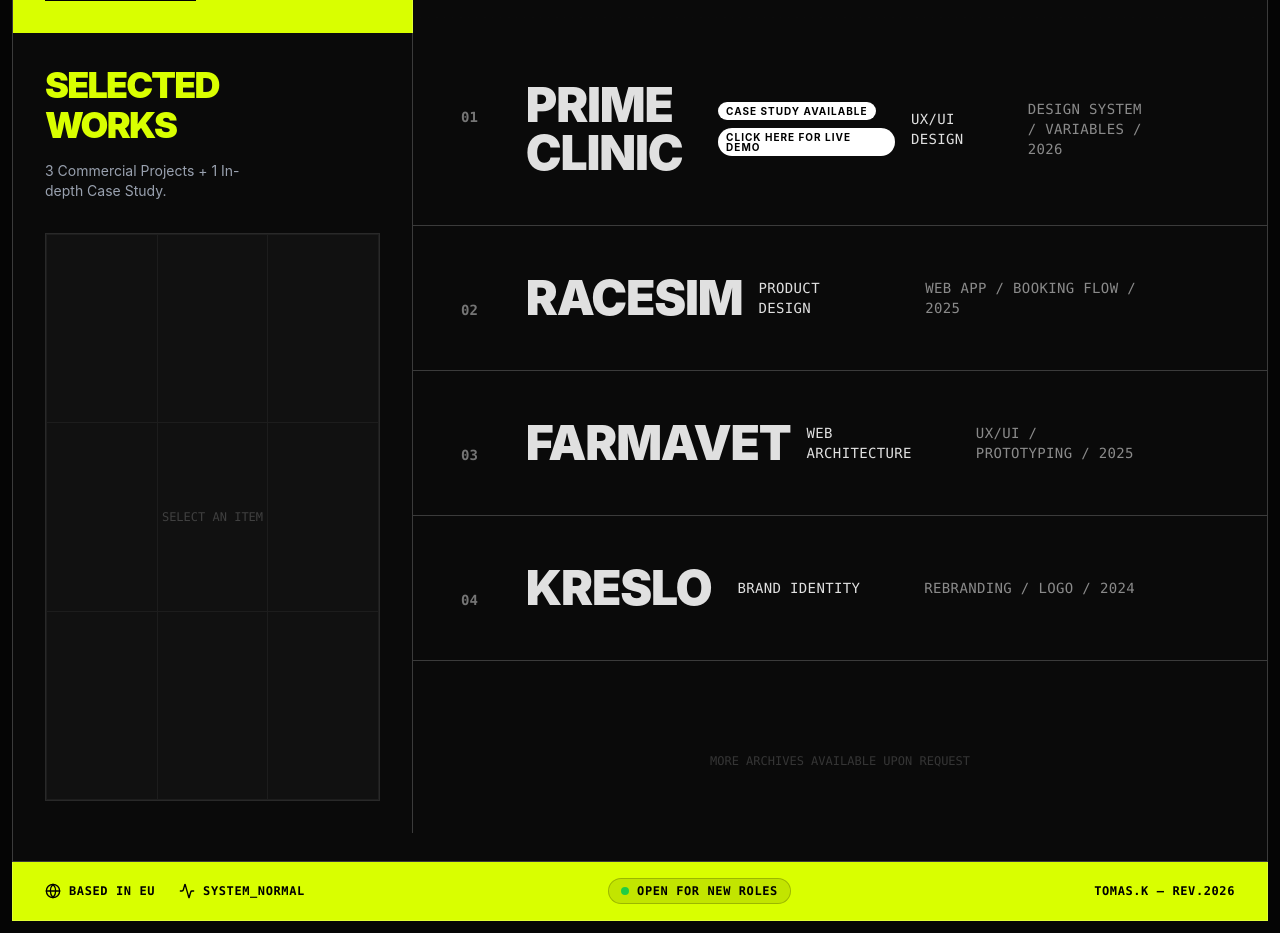
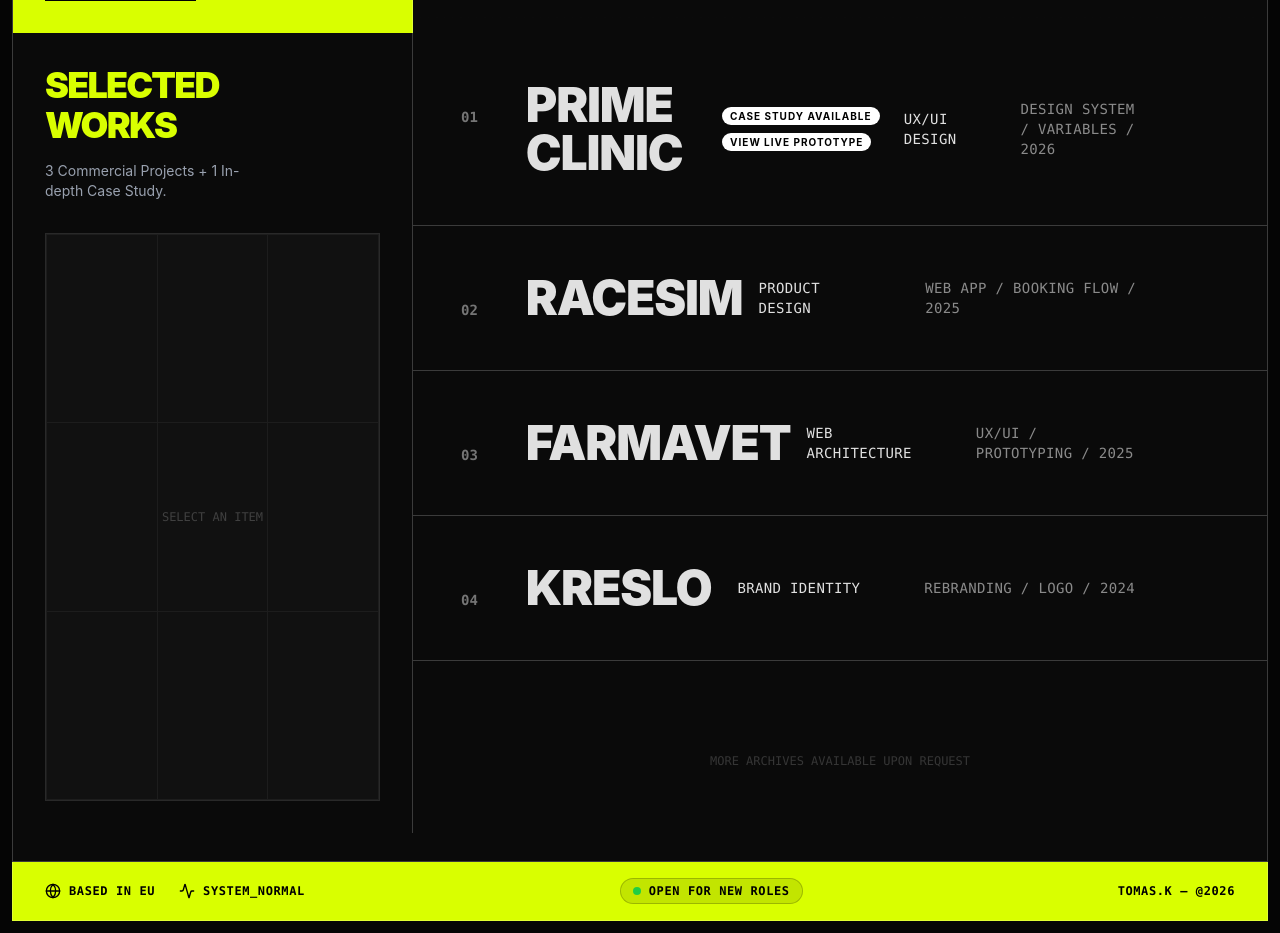
Before and after one commit to TomasKvndr/UX-Portfolio, a React (Vite) app: page / in a window 1280 px wide. Shown: the part 380-1313 px from the top of the page. Built offline with nearby package versions, Linux system fonts and the light colour scheme.

Commit message:
erase link on whole project prime div

```diff
--- a/src/app/components/SkaterPortfolio.tsx
+++ b/src/app/components/SkaterPortfolio.tsx
@@ -37,7 +37,7 @@ const PROJECTS = [
     year: "2026",
     desc: "Comprehensive design system for medical clinics.",
     img: imgPrime,
-    link: "/prime-clinic-ux-study.pdf",
+    link: "",
     special: true
   },
   {
@@ -246,7 +246,7 @@ export const SkaterPortfolio = () => {
          rel="noopener noreferrer"
          className="text-[10px] bg-white text-black px-2 py-1 rounded-full font-bold uppercase tracking-widest transition-colors hover:bg-black hover:text-[#D9FF00] cursor-pointer inline-block"
       >
-         CLICK HERE FOR LIVE DEMO
+         VIEW LIVE PROTOTYPE
       </a>
 
 
@@ -296,7 +296,7 @@ export const SkaterPortfolio = () => {
             </div>
 
             <div className="hidden md:block">
-               TOMAS.K — REV.2026
+               TOMAS.K — @2026
             </div>
 
          </div>
```
